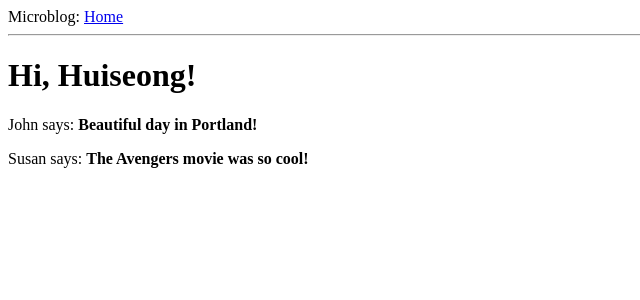
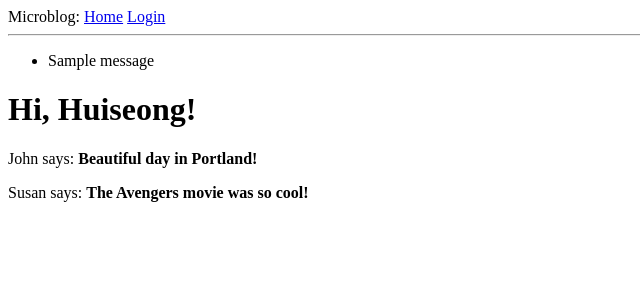
Before and after one commit to HuiseongLee/study, a Flask app: page / in a window 1280 px wide. Shown: the top 300 px of the page, without its empty margins (0-640 px from the left). Run offline with Flask 2, Linux system fonts and the light colour scheme; one stand-in notice (Sample message) is shown.

Commit message:
Chapter 3: Web Forms

```diff
--- a/flask/microblog/app/__init__.py
+++ b/flask/microblog/app/__init__.py
@@ -1,5 +1,7 @@
 from flask import Flask
+from config import Config
 
 app = Flask(__name__)
+app.config.from_object(Config)
 
 from app import routes
--- a/flask/microblog/app/routes.py
+++ b/flask/microblog/app/routes.py
@@ -1,5 +1,6 @@
-from flask import render_template
+from flask import render_template, flash, redirect, url_for
 from app import app
+from app.forms import LoginForm
 
 @app.route('/')
 @app.route('/index')
@@ -16,3 +17,12 @@ def index():
         }
     ]
     return render_template('index.html', title='Home', user=user, posts=posts)
+
+@app.route('/login', methods=['GET', 'POST'])
+def login():
+    form = LoginForm()
+    if form.validate_on_submit():
+        flash('Login requested for user {}, remember_me={}'.format(
+            form.username.data, form.remember_me.data))
+        return redirect(url_for('index'))
+    return render_template('login.html', title='Sign In', form=form)
--- a/flask/microblog/app/templates/base.html
+++ b/flask/microblog/app/templates/base.html
@@ -7,8 +7,21 @@
         {% endif %}
     </head>
     <body>
-        <div>Microblog: <a href="/index">Home</a></div>
+        <div>
+            Microblog:
+            <a href="/index">Home</a>
+            <a href="/login">Login</a>
+        </div>
         <hr>
+        {% with messages = get_flashed_messages() %}
+        {% if messages %}
+        <ul>
+            {% for message in messages %}
+            <li>{{ message }}</li>
+            {% endfor %}
+        </ul>
+        {% endif %}
+        {% endwith %}
         {% block content %}{% endblock %}
     </body>
 </html>
```
